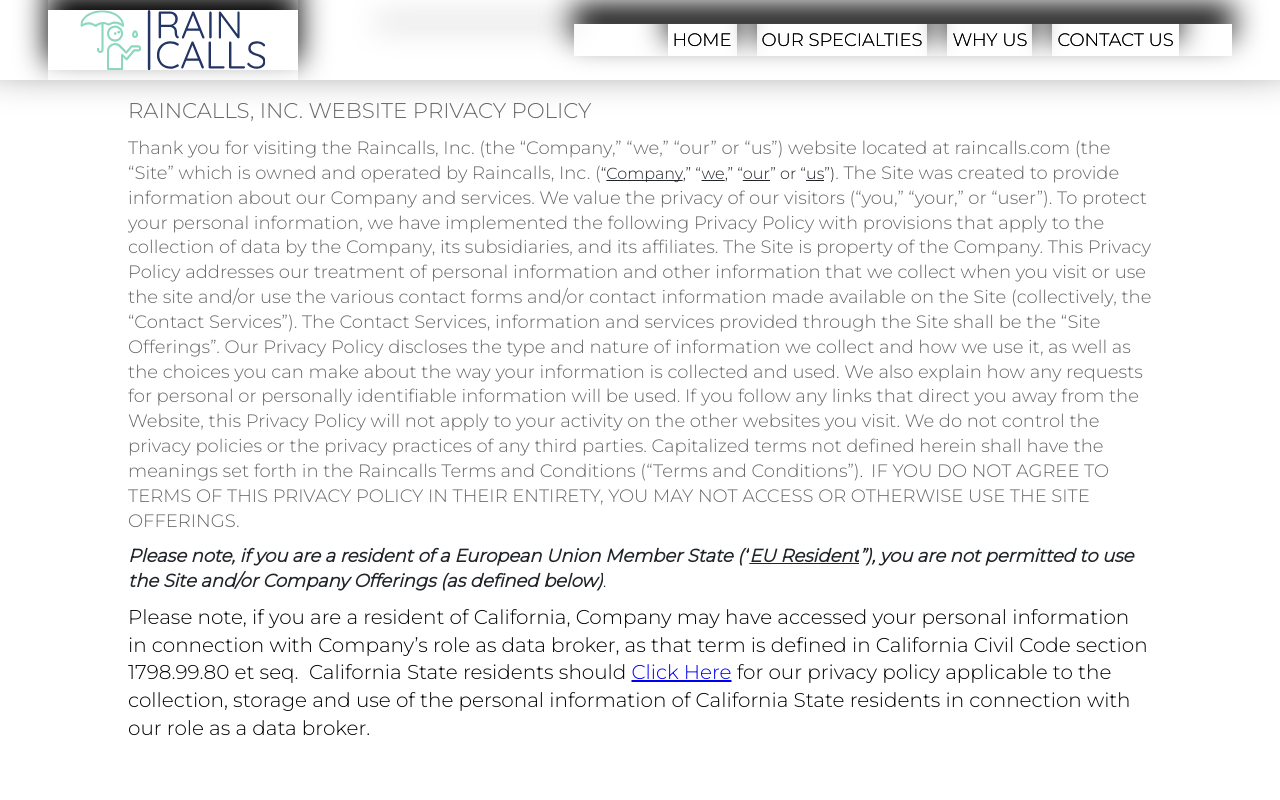
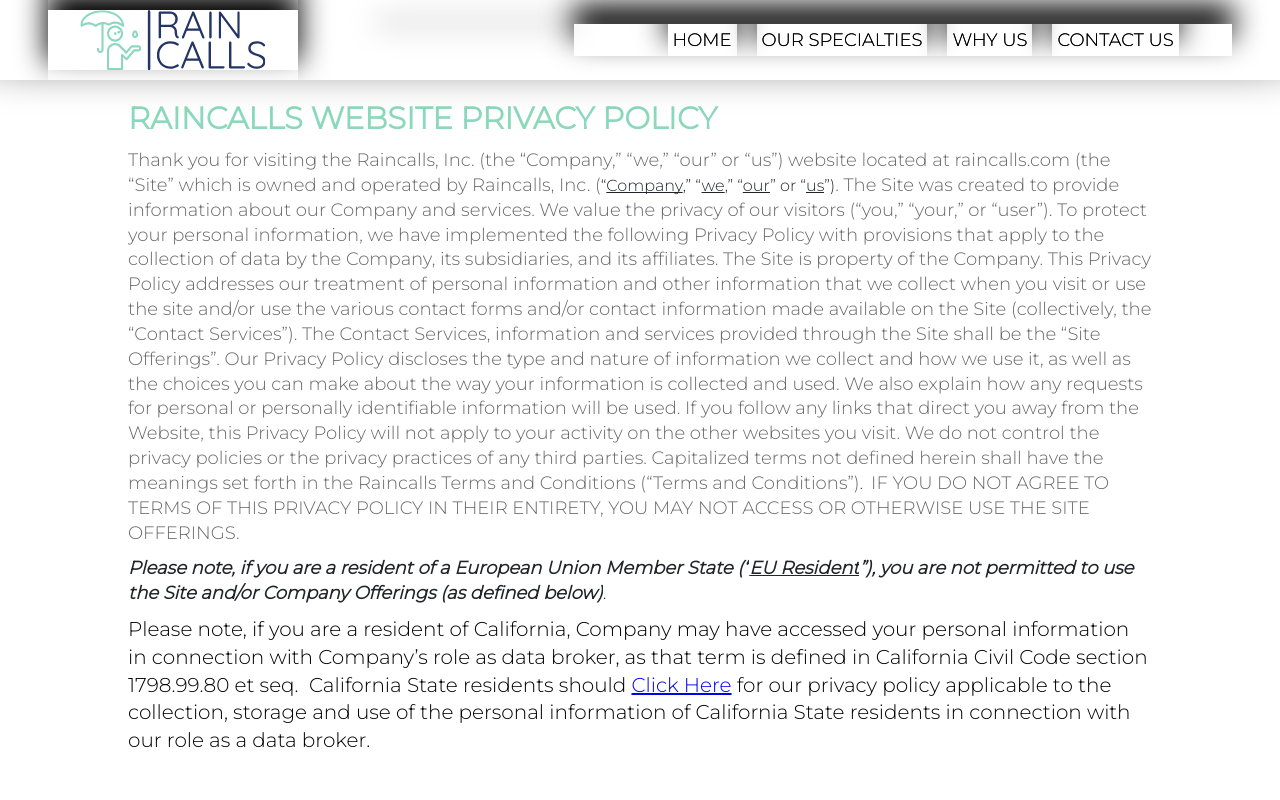
Before and after one commit to franco-cardoso/raincalls, a Vue app: page /privacy-policy in a window 1280 px wide. Shown: the top 800 px of the page. Built offline with nearby package versions, Linux system fonts and the light colour scheme.

Commit message:
pp title

```diff
--- a/src/components/footer/Footer.vue
+++ b/src/components/footer/Footer.vue
@@ -20,7 +20,7 @@
             <h2>PRIVACY & TERMS</h2>
             <ul>
                 <li><a href="/privacy-policy">Privacy Policy</a></li>
-                <li><a href="#">California Privacy Policy</a></li>
+                <li><a href="/california-privacy-policy">California Privacy Policy</a></li>
                 <li><a href="#">Terms and Conditions</a></li>
                 <li><a href="#">Opt-Out / Unsubscribe</a></li>
             </ul>
--- a/src/views/Policy.vue
+++ b/src/views/Policy.vue
@@ -4,32 +4,32 @@
 
 <template>
     <section>
-        <p
-            dir="ltr"
-            style="
-                line-height: 1.38;
-                background-color: #ffffff;
-                margin-top: 0pt;
-                margin-bottom: 0pt;
-                padding: 0pt 0pt 8pt 0pt;
-            "
-        >
-            <span
-                style="
-                    font-size: 16pt;
-                    font-family: Montserrat, sans-serif;
-                    color: #686868;
-                    background-color: transparent;
-                    font-weight: 400;
-                    font-style: normal;
-                    font-variant: normal;
-                    text-decoration: none;
-                    vertical-align: baseline;
-                    white-space: pre-wrap;
-                "
-                >RAINCALLS, INC. WEBSITE PRIVACY POLICY</span
-            >
-        </p>
+        <h1
+            dir="ltr"
+            style="
+                line-height: 1.44;
+                background-color: #ffffff;
+                margin-top: 0pt;
+                margin-bottom: 0pt;
+                padding: 0pt 0pt 6pt 0pt;
+            "
+        >
+            <span
+                style="
+                    font-size: 23pt;
+                    font-family: Montserrat, sans-serif;
+                    color: #8BD8BC;
+                    background-color: transparent;
+                    font-weight: bold;
+                    font-style: normal;
+                    font-variant: normal;
+                    text-decoration: none;
+                    vertical-align: baseline;
+                    white-space: pre-wrap;
+                "
+                >RAINCALLS WEBSITE PRIVACY POLICY</span
+            >
+        </h1>
         <p
             dir="ltr"
             style="
```
